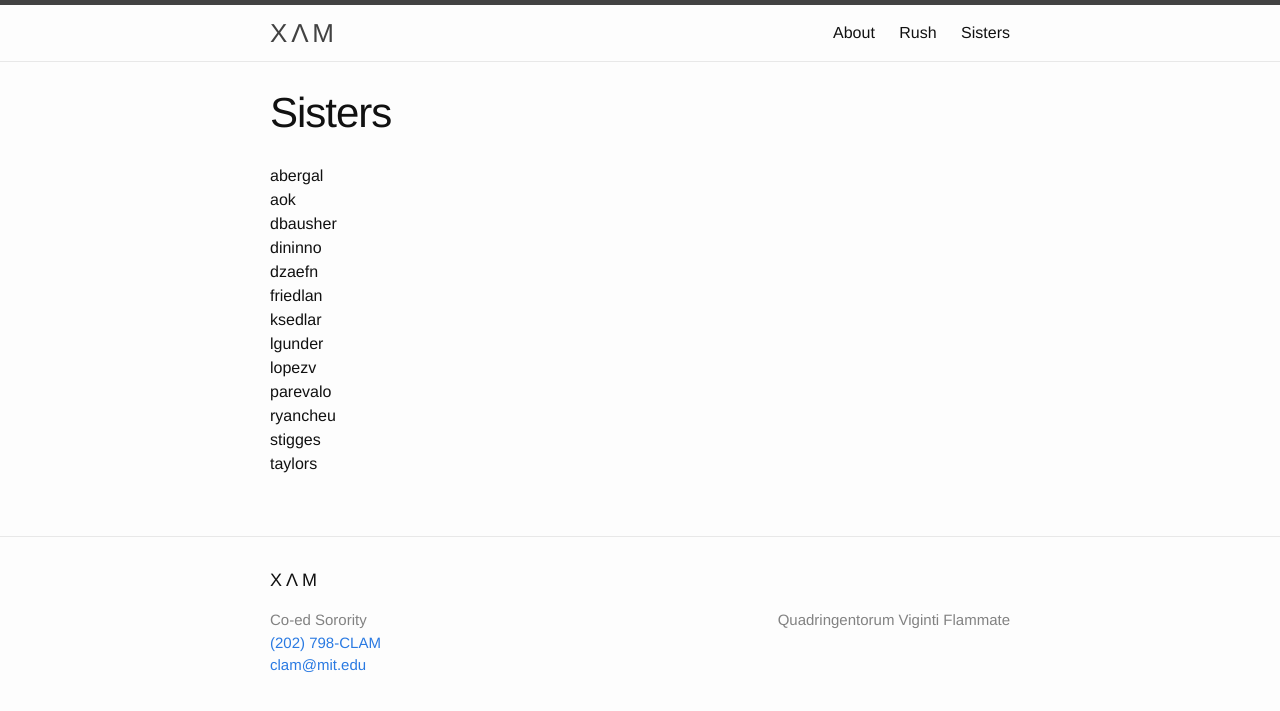
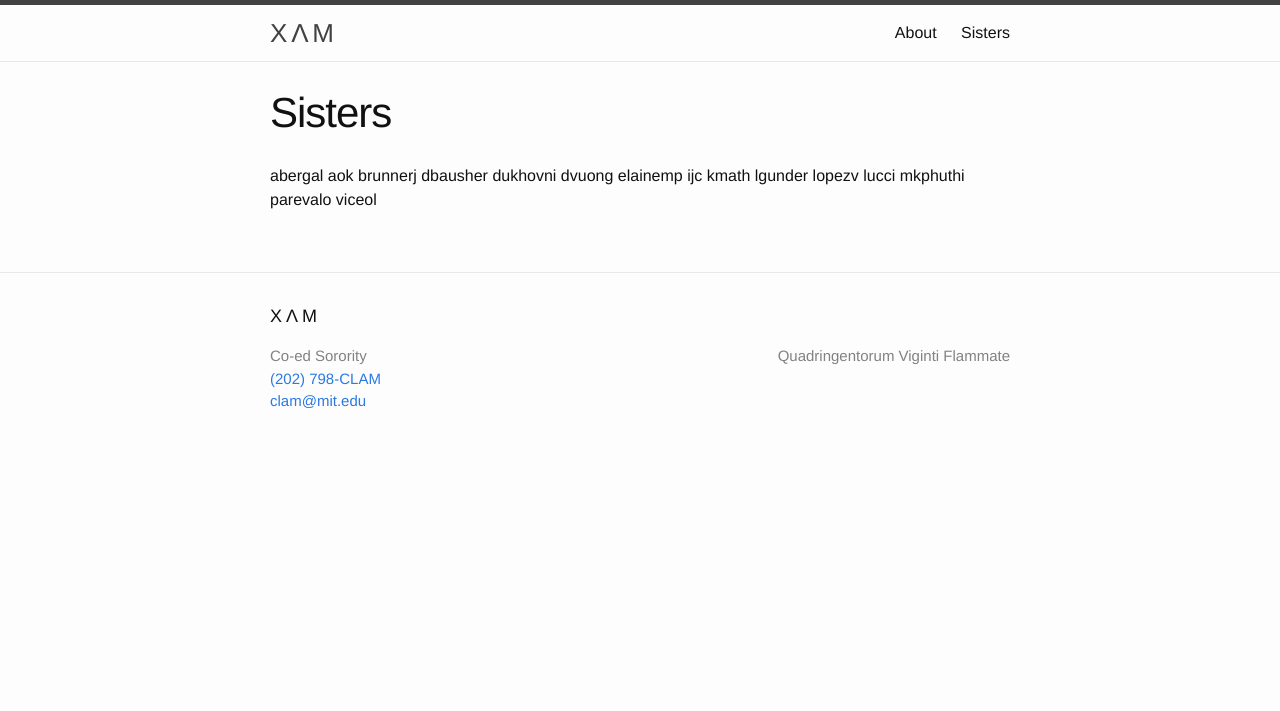
Before and after one commit to clam420/clam420.github.io, a Jekyll site: the page built from sisters.md, in a window 1280 px wide. Shown: the top 711 px of the page. Built offline with Jekyll 4.4.1, drawn with Linux system fonts in a browser that asks for light colours.

Commit message:
moved rush schedule to homepage

```diff
--- a/_includes/header.html
+++ b/_includes/header.html
@@ -15,7 +15,7 @@
 
       <div class="trigger">
         {% for page in site.pages %}
-          {% if page.title %}
+          {% if page.title and page.title != "Rush" %}
           <a class="page-link" href="{{ page.url | prepend: site.baseurl }}">{{ page.title }}</a>
           {% endif %}
         {% endfor %}
--- a/sisters.md
+++ b/sisters.md
@@ -6,14 +6,16 @@ permalink: /sisters/
 
 abergal
 aok
+brunnerj
 dbausher
-dininno
-dzaefn
-friedlan
-ksedlar
+dukhovni
+dvuong
+elainemp
+ijc
+kmath
 lgunder
 lopezv
+lucci
+mkphuthi
 parevalo
-ryancheu
-stigges
-taylors
+viceol
```
Also changed, not shown: about.md (+3 -1 lines), index.html (deleted, +0 -23 lines), index.md (renamed from rush.md, +0 -1 lines).
